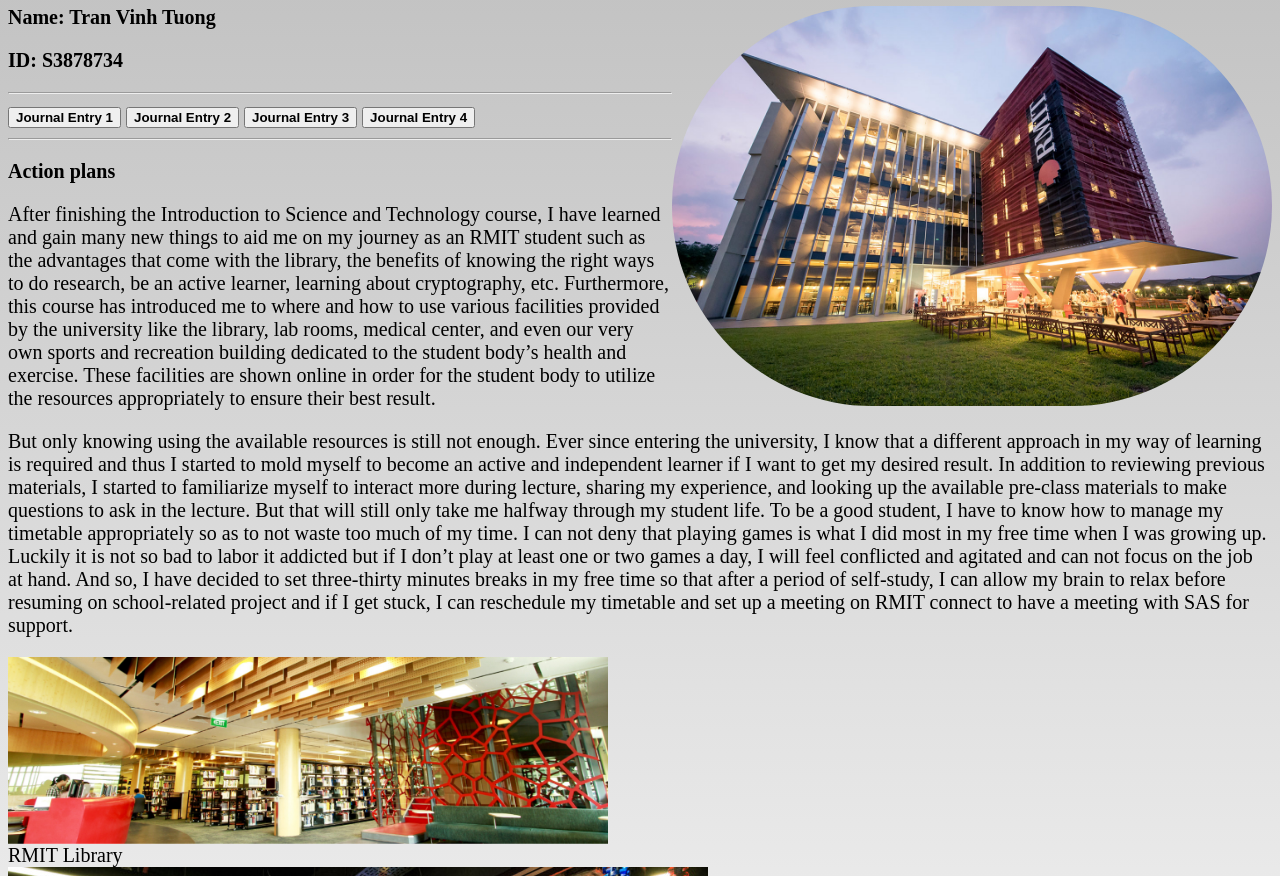
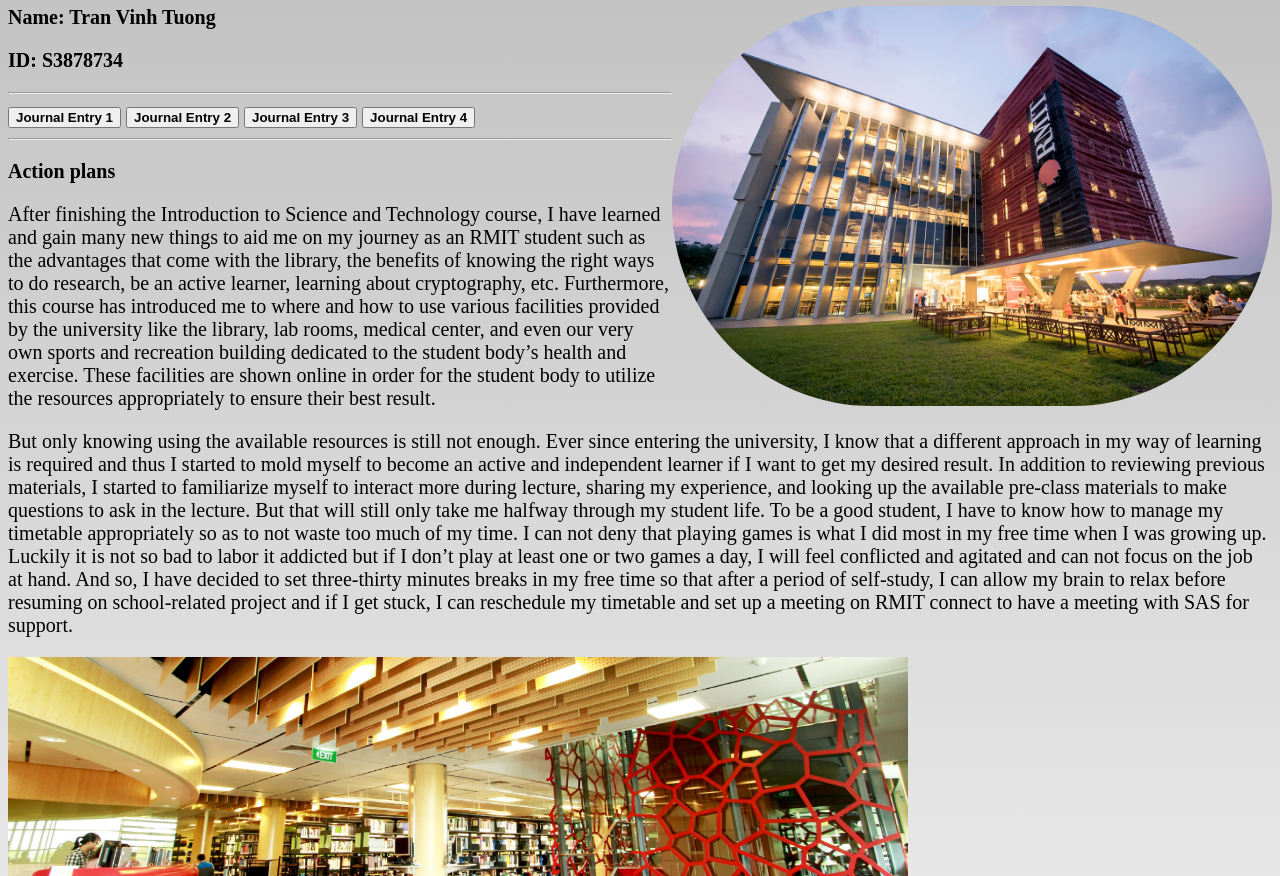
Before and after one commit to S3878734/s3878734.github.io, a plain HTML site: page index.html in a window 1280 px wide. Shown: the part 76-952 px from the top of the page. Drawn offline with Linux system fonts and the light colour scheme.

Commit message:
update index.html

```diff
--- a/index.html
+++ b/index.html
@@ -38,7 +38,7 @@
         <p><strong>Action plans</strong></p>
         <p>After finishing the Introduction to Science and Technology course, I have learned and gain many new things to aid me on my journey as an RMIT student such as the advantages that come with the library, the benefits of knowing the right ways to do research, be an active learner, learning about cryptography, etc. Furthermore, this course has introduced me to where and how to use various facilities provided by the university like the library, lab rooms, medical center, and even our very own sports and recreation building dedicated to the student body’s health and exercise. These facilities are shown online in order for the student body to utilize the resources appropriately to ensure their best result.</p>
             <p>But only knowing using the available resources is still not enough. Ever since entering the university, I know that a different approach in my way of learning is required and thus I started to mold myself to become an active and independent learner if I want to get my desired result. In addition to reviewing previous materials, I started to familiarize myself to interact more during lecture, sharing my experience, and looking up the available pre-class materials to make questions to ask in the lecture. But that will still only take me halfway through my student life. To be a good student, I have to know how to manage my timetable appropriately so as to not waste too much of my time. I can not deny that playing games is what I did most in my free time when I was growing up. Luckily it is not so bad to labor it addicted but if I don’t play at least one or two games a day, I will feel conflicted and agitated and can not focus on the job at hand. And so, I have decided to set three-thirty minutes breaks in my free time so that after a period of self-study, I can allow my brain to relax before resuming on school-related project and if I get stuck, I can reschedule my timetable and set up a meeting on RMIT connect to have a meeting with SAS for support.</p>
-            <img src="images/Library.jpg" style="width:600px">
+            <img src="images/Library.jpg" style="width:900px">
             <figcaption>RMIT Library</figcaption style="bottom: right;">
             <img src="images/Financial.jpg">
             <figcaption>RMIT Financial Trading Lab </figcaption>
```
